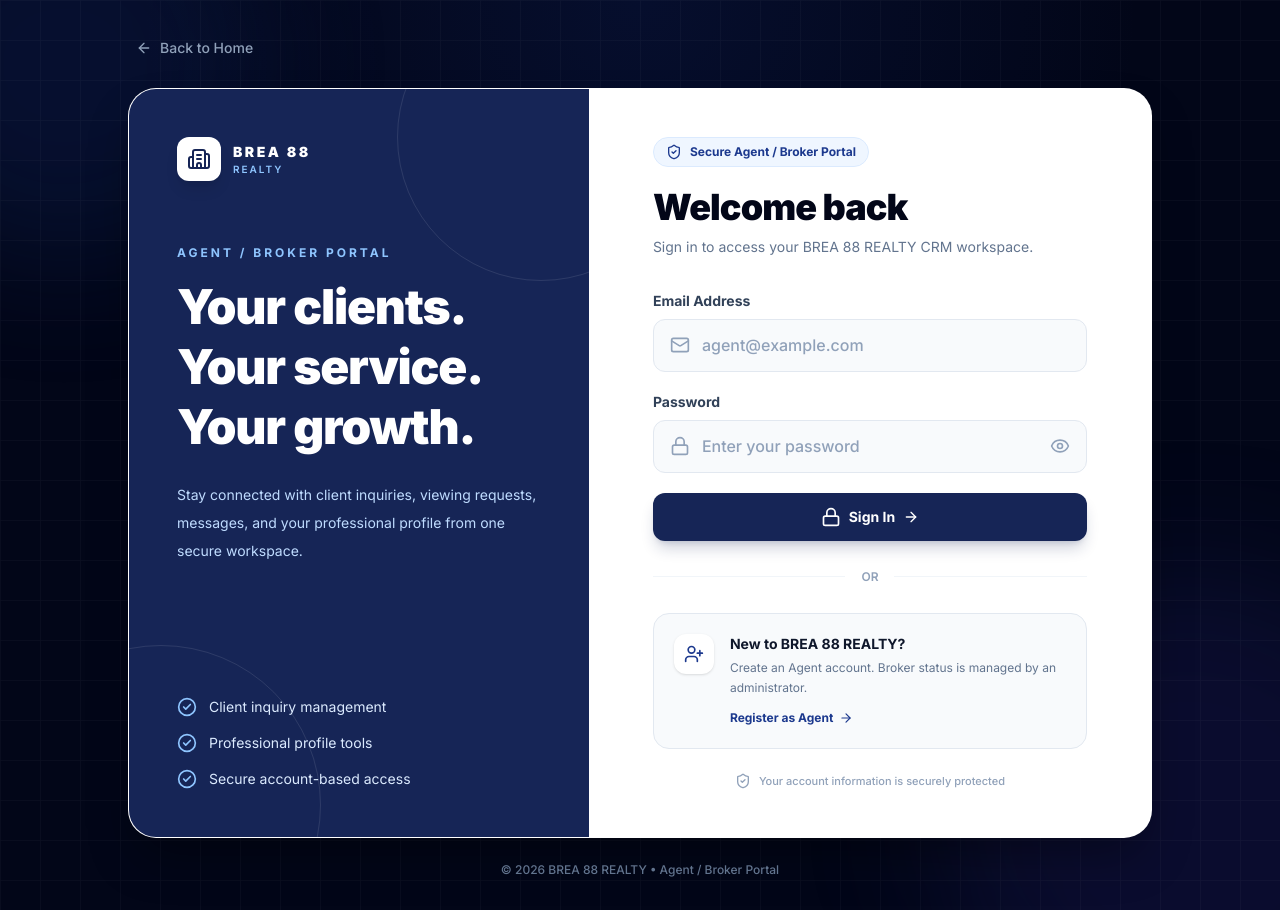
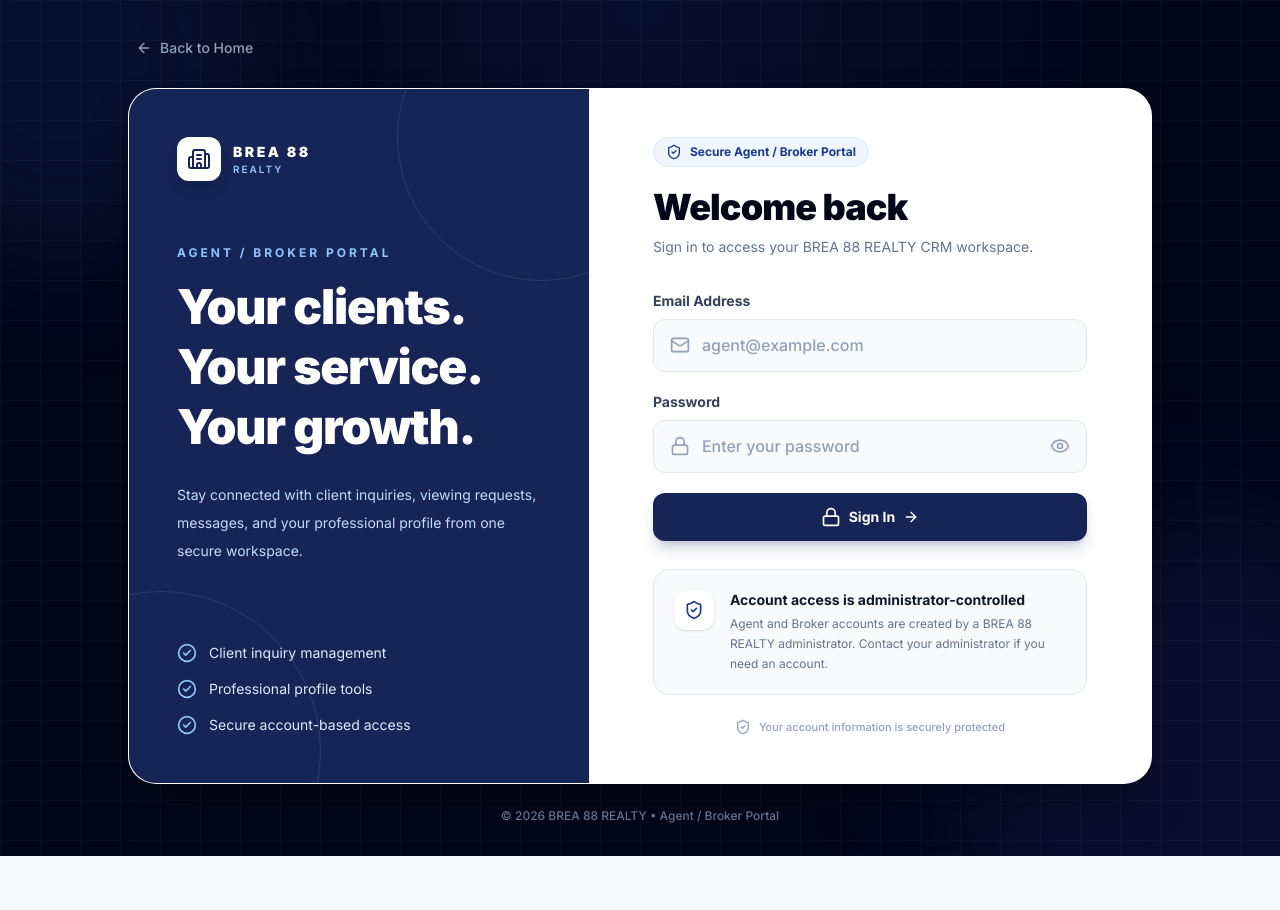
Before and after one commit to cylexnoe/brea88, a Next.js app in the folder brea88/: page /agent/login in a window 1280 px wide. After the commit the page ends 856 px from the top, so only its background shows below. Built offline with nearby package versions, Linux system fonts and the light colour scheme.

Commit message:
Remove public registration from agent login

```diff
--- a/brea88/src/app/agent/login/page.tsx
+++ b/brea88/src/app/agent/login/page.tsx
@@ -3,8 +3,16 @@
 import { FormEvent, useState } from 'react';
 import { useRouter } from 'next/navigation';
 import {
-  Building2, Lock, Mail, Loader2, ArrowLeft, UserPlus, Eye, EyeOff,
-  ShieldCheck, CheckCircle2, ArrowRight,
+  Building2,
+  Lock,
+  Mail,
+  Loader2,
+  ArrowLeft,
+  Eye,
+  EyeOff,
+  ShieldCheck,
+  CheckCircle2,
+  ArrowRight,
 } from 'lucide-react';
 
 export default function AgentLoginPage() {
@@ -114,15 +122,12 @@ export default function AgentLoginPage() {
                   </button>
                 </form>
 
-                <div className="my-7 flex items-center gap-4"><div className="h-px flex-1 bg-slate-100" /><span className="text-xs font-semibold text-slate-400">OR</span><div className="h-px flex-1 bg-slate-100" /></div>
-
-                <div className="rounded-2xl border border-slate-200 bg-slate-50 p-5">
+                <div className="mt-7 rounded-2xl border border-slate-200 bg-slate-50 p-5">
                   <div className="flex items-start gap-4">
-                    <div className="flex h-10 w-10 shrink-0 items-center justify-center rounded-xl bg-white shadow-sm"><UserPlus className="h-5 w-5 text-blue-900" /></div>
-                    <div className="min-w-0 flex-1">
-                      <p className="text-sm font-bold text-slate-900">New to BREA 88 REALTY?</p>
-                      <p className="mt-1 text-xs leading-5 text-slate-500">Create an Agent account. Broker status is managed by an administrator.</p>
-                      <button type="button" onClick={() => router.push('/agent/register')} className="mt-3 inline-flex items-center gap-1.5 text-xs font-bold text-blue-900 transition hover:text-blue-700">Register as Agent <ArrowRight className="h-3.5 w-3.5" /></button>
+                    <div className="flex h-10 w-10 shrink-0 items-center justify-center rounded-xl bg-white shadow-sm"><ShieldCheck className="h-5 w-5 text-blue-900" /></div>
+                    <div>
+                      <p className="text-sm font-bold text-slate-900">Account access is administrator-controlled</p>
+                      <p className="mt-1 text-xs leading-5 text-slate-500">Agent and Broker accounts are created by a BREA 88 REALTY administrator. Contact your administrator if you need an account.</p>
                     </div>
                   </div>
                 </div>
```
